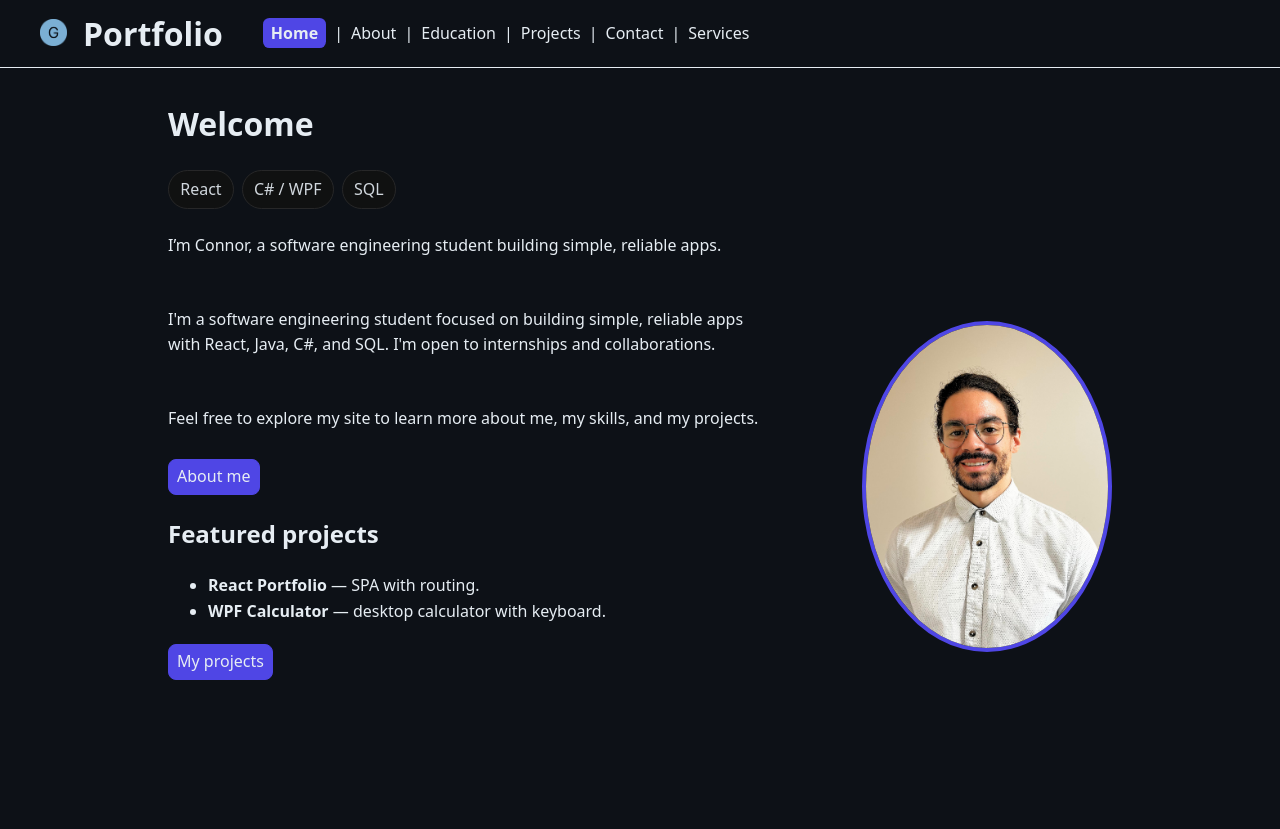
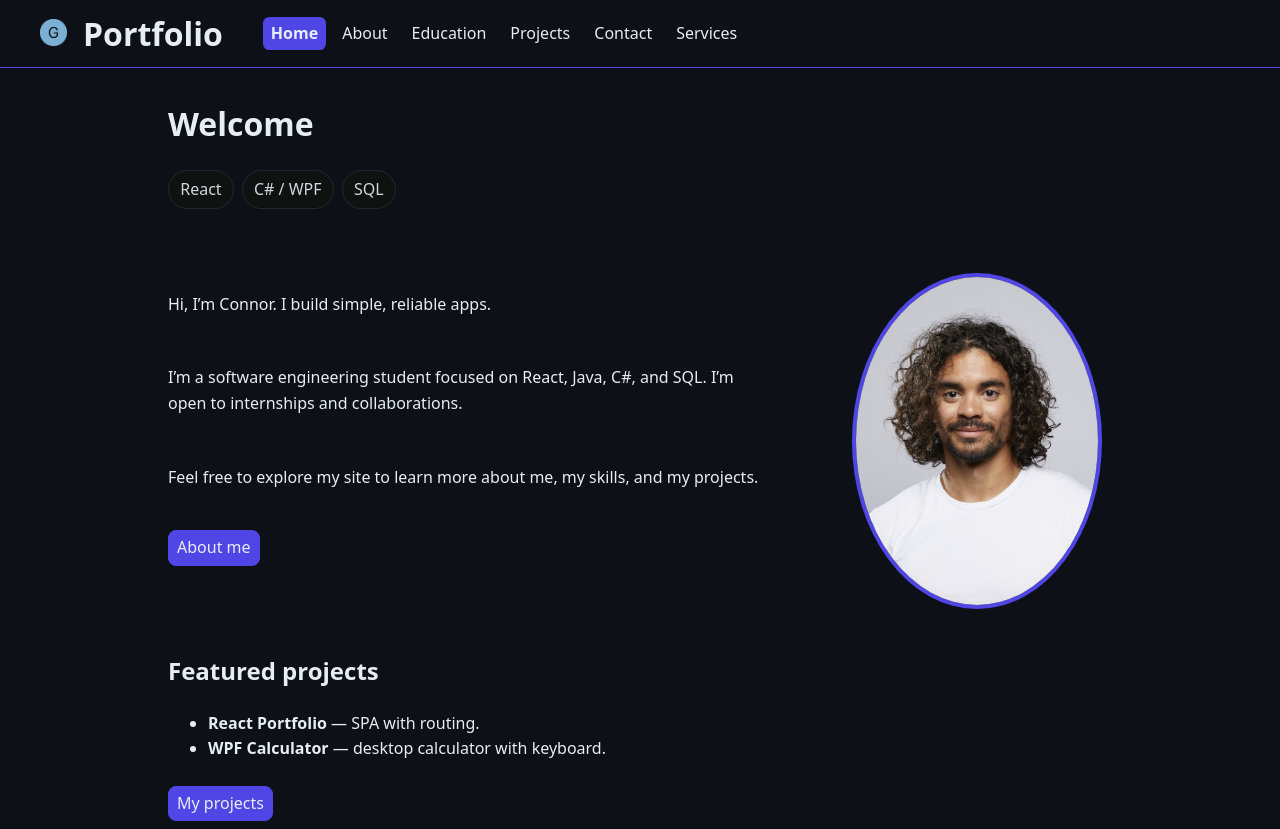
Before and after one commit to conbogar/react-portfolio-vite, a React (Vite) app in the folder client/: page / in a window 1280 px wide. Before the commit the page ends 800 px from the top, so only its background shows below. Built offline with nearby package versions, Linux system fonts and the light colour scheme.

Commit message:
chore: nav spacing, remove float, two column home; tidy CSS

```diff
--- a/client/src/components/Layout.jsx
+++ b/client/src/components/Layout.jsx
@@ -10,11 +10,11 @@ export default function Layout() {
                     <span className="brand">Portfolio</span>
                 </div>
                 <nav>
-                    <NavLink to="/" end className={({isActive}) => isActive ? "active" : undefined}>Home</NavLink>|
-                    <NavLink to="/about" className={({isActive}) => isActive ? "active" : undefined}>About</NavLink>|
-                    <NavLink to="/education" className={({isActive}) => isActive ? "active" : undefined}>Education</NavLink>|
-                    <NavLink to="/projects" className={({isActive}) => isActive ? "active" : undefined}>Projects</NavLink>|
-                    <NavLink to="/contact" className={({isActive}) => isActive ? "active" : undefined}>Contact</NavLink>|
+                    <NavLink to="/" end className={({isActive}) => isActive ? "active" : undefined}>Home</NavLink>
+                    <NavLink to="/about" className={({isActive}) => isActive ? "active" : undefined}>About</NavLink>
+                    <NavLink to="/education" className={({isActive}) => isActive ? "active" : undefined}>Education</NavLink>
+                    <NavLink to="/projects" className={({isActive}) => isActive ? "active" : undefined}>Projects</NavLink>
+                    <NavLink to="/contact" className={({isActive}) => isActive ? "active" : undefined}>Contact</NavLink>
                     <NavLink to="/services" className={({isActive}) => isActive ? "active" : undefined}>Services</NavLink>
                 </nav>
                     <br/>
--- a/client/src/index.css
+++ b/client/src/index.css
@@ -35,11 +35,19 @@ a:hover {
 	text-decoration: underline;
 }
 
+a:focus-visible {
+	outline: 2px solid var(--accent);
+	outline-offset: 2px;
+	border-radius: 0.3rem;
+}
+
 header {
 	display: flex;
 	align-items: center;
+	justify-content: flex-start;
 	padding: var(--s2);
-	border-bottom: 1px solid var(--fg);
+	border-bottom: 1px solid var(--accent);
+	gap: var(--s2);
 }
 
 .logo-brand {
@@ -47,6 +55,11 @@ header {
 	margin-right: var(--s4);
 }
 
+nav {
+	display: flex;
+	align-items: center;
+	gap: var(--s2);
+}
 
 nav a {
 	padding: var(--s1) var(--s2);
@@ -54,8 +67,6 @@ nav a {
 }
 
 nav a.active {
-	margin-left: var(--s2);
-	margin-right: var(--s2);
 	background: var(--accent);
 	text-decoration: none;
 	font-weight: 600;
@@ -109,7 +120,10 @@ form {
 		align-items: stretch;
 		gap: var(--s2);
 	}
-
+	.about {
+		flex-direction: column;
+		align-items: center;
+	}
 	.project .content {
 		flex: 1;
 		min-width: 0;
@@ -152,10 +166,11 @@ button[type="submit"] {
 
 button[type="submit"]:hover {
 	filter: brightness(1.1);
+	cursor: pointer;
 }
 
-.contact-info {
-	margin-top: var(--s3);
+.contact-info, .contact-form {
+	padding: var(--s2);
 }
 
 .contact-info ul {
@@ -164,13 +179,6 @@ button[type="submit"]:hover {
 	margin: 0;
 	display: grid;
 	gap: .35rem;
-}
-
-.contact-form {
-	display: flex;
-	flex-direction: column;
-	gap: var(--s1);
-	margin-top: var(--s4);
 }
 
 .home {
@@ -186,30 +194,15 @@ button[type="submit"]:hover {
 .home-ctas {
 	display: flex;
 	gap: var(--s2);
-  margin-top: var(--s4);
 }
 
-.cta-btn {
-  background: var(--accent);
+.btn {
+  	background: var(--accent);
 	display: inline-block;
 	padding: var(--s1) var(--s2);
 	border: 1px solid var(--accent);
 	border-radius: var(--s2);
-  margin-top: var(--s1);
-}
-
-.btn.ghost {
-	background: transparent;
-}
-
-.btn:not(.ghost) {
-	background: var(--accent);
-	color: #fff;
-	border-color: transparent;
-}
-
-.btn:hover {
-	filter: brightness(1.1);
+  	margin-top: var(--s2);
 }
 
 .highlights {
@@ -250,19 +243,27 @@ button[type="submit"]:hover {
 
 .about {
 	display: flex;
-	flex-direction: column;
+	gap: var(--s4);
 	align-items: center;
-	margin-bottom: var(--s4);
-	float: right;
 }
 
-.home-headshot {
-  float: right;
-  width: 250px;
-  border-radius: 50%;
-  border: 4px solid var(--accent);
-  margin-bottom: var(--s3);
-  margin-top: 7em;
+.about-container {
+	display: flex;
+	justify-content: center;
+}
+
+.hero {
+	display:flex;
+	align-items:center;
+}
+
+.hero .intro {
+	flex:1;
+	min-width:0;
+}
+
+.hero .art {
+	flex:0 0 260px;
 }
 
 .headshot {
@@ -281,13 +282,14 @@ button[type="submit"]:hover {
 	border-radius: var(--s2);
 	font-size: var(--s3);
 	cursor: pointer;
-	margin-top: var(--s4)
 }
 
 .bio {
 	display: flex;
 	flex-direction: column;
 	max-width: 600px;
+	gap: var(--s2);
+	margin-right: var(--s4);
 }
 
 a[target="_blank"]::after {
--- a/client/src/pages/About.jsx
+++ b/client/src/pages/About.jsx
@@ -6,12 +6,9 @@ export default function About() {
     useTitle("About");
     return (
         <>
-                <h1>About me</h1>
+            <h1>About me</h1>
+            <section className="about-container">
 
-            <section className="about">
-                <img src={headshot} className='headshot' alt='Connor Gardiner headshot' />
-                <button><a href={resume} target='_blank' rel='noreferrer' className='resume-link'>Download my resume (PDF)</a></button>
-            </section>
             <section className="bio">
                 <p>
                     Hello! My name is Connor Gardiner, and I am a dedicated and passionate software engineering student with a strong foundation in both front-end and back-end technologies. I am currently a student at Centennial College, studying for an advanced diploma in software engineering technology, where I am learning JavaScript, React, Node.js, Java, C#, database concepts and various other technologies.
@@ -26,6 +23,12 @@ export default function About() {
                     When I'm not coding, I enjoy hiking, working out, and exploring new places. These hobbies help me stay creative and inspired.
                 </p>
             </section>
+
+            <div className="about">
+                <img src={headshot} className='headshot' alt='Connor Gardiner headshot' />
+                <button><a href={resume} target='_blank' rel='noreferrer' className='resume-link'>Download my resume (PDF)</a></button>
+            </div>
+            </section>
         </>
     );
 }
--- a/client/src/pages/Home.jsx
+++ b/client/src/pages/Home.jsx
@@ -12,22 +12,33 @@ export default function Home() {
                 <li className="badge">C# / WPF</li>
                 <li className="badge">SQL</li>
             </ul>
-            <img src={headshot} className="home-headshot" alt="Connor Gardiner headshot" />
 
+
+        <section className="hero">
+        <div className="intro">
             <section className="home">
-                <p>I’m Connor, a software engineering student building simple, reliable apps.</p>
-                <p>I'm a software engineering student focused on building simple, reliable apps with React, Java, C#, and SQL. I'm open to internships and collaborations.</p>
+            <p>Hi, I’m Connor. I build simple, reliable apps.</p>
+            <p>I’m a software engineering student focused on React, Java, C#, and SQL. I’m open to internships and collaborations.</p>
             <p>Feel free to explore my site to learn more about me, my skills, and my projects.</p>
+
+            <div className="home-ctas">
+                <Link className="btn" to="/about">About me</Link>
+            </div>
             </section>
-                <Link className="cta-btn" to="/about">About me</Link>
+        </div>
+
+        <div className="art">
+            <img src={headshot} className="headshot" alt="Connor Gardiner headshot" />
+        </div>
+        </section>
         <section>
         <h2>Featured projects</h2>
         <ul className="cards">
             <li><strong>React Portfolio</strong> — SPA with routing.</li>
             <li><strong>WPF Calculator</strong> — desktop calculator with keyboard.</li>
         </ul>
+        <Link className="btn" to="/projects">My projects</Link>
         </section>
-                <Link className="cta-btn" to="/projects">My projects</Link>
         </>
     );
 }
--- a/client/src/pages/NotFound.jsx
+++ b/client/src/pages/NotFound.jsx
@@ -1,4 +1,5 @@
 import { useTitle } from "../hooks/useTitle";
+import { Link } from "react-router-dom";
 
 export default function NotFound() {
     useTitle("Not Found");
@@ -8,7 +9,7 @@ export default function NotFound() {
                 <h1>404 - Page Not Found</h1>
                 <p>The page you are looking for does not exist.</p>
                 <p>
-                    <a href="/">Go to Home</a>
+                    <Link to="/">Go to Home</Link>
                 </p>
             </section>
         </>
--- a/client/src/pages/Projects.jsx
+++ b/client/src/pages/Projects.jsx
@@ -20,7 +20,12 @@ export default function Projects() {
                             <li><strong>Tech:</strong> Vite, React, React Router</li>
                             <li>
                                 <strong>Links:</strong>{" "}
-                                <a href="">Live</a>
+                                <a
+                                    href="https://conbogar.vercel.app/"
+                                    target="_blank"
+                                >
+                                    Live
+                                </a>
                                 {" "}
                                 <a
                                     href="https://github.com/conbogar/react-portfolio-vite"
--- a/client/src/pages/Services.jsx
+++ b/client/src/pages/Services.jsx
@@ -1,5 +1,6 @@
 import { useTitle } from "../hooks/useTitle.js";
 import { Link } from "react-router-dom";
+
 export default function Services() {
     useTitle("Services");
     return (
@@ -19,7 +20,7 @@ export default function Services() {
                 <h2>Databases & SQL</h2>
                 <p>Schema design, CRUD queries, and basic PL/SQL with Oracle/MySQL.</p>
             </article>
-            <p><Link className="cta-btn" href="/contact">Get in touch</Link></p>
+            <p><Link className="btn" to="/contact">Get in touch</Link></p>
         </>
     );
 }
```
Also changed, not shown: client/src/assets/headshot.jpg, client/vercel.json (added). Lines whose indentation alone changed are shown as unchanged.
